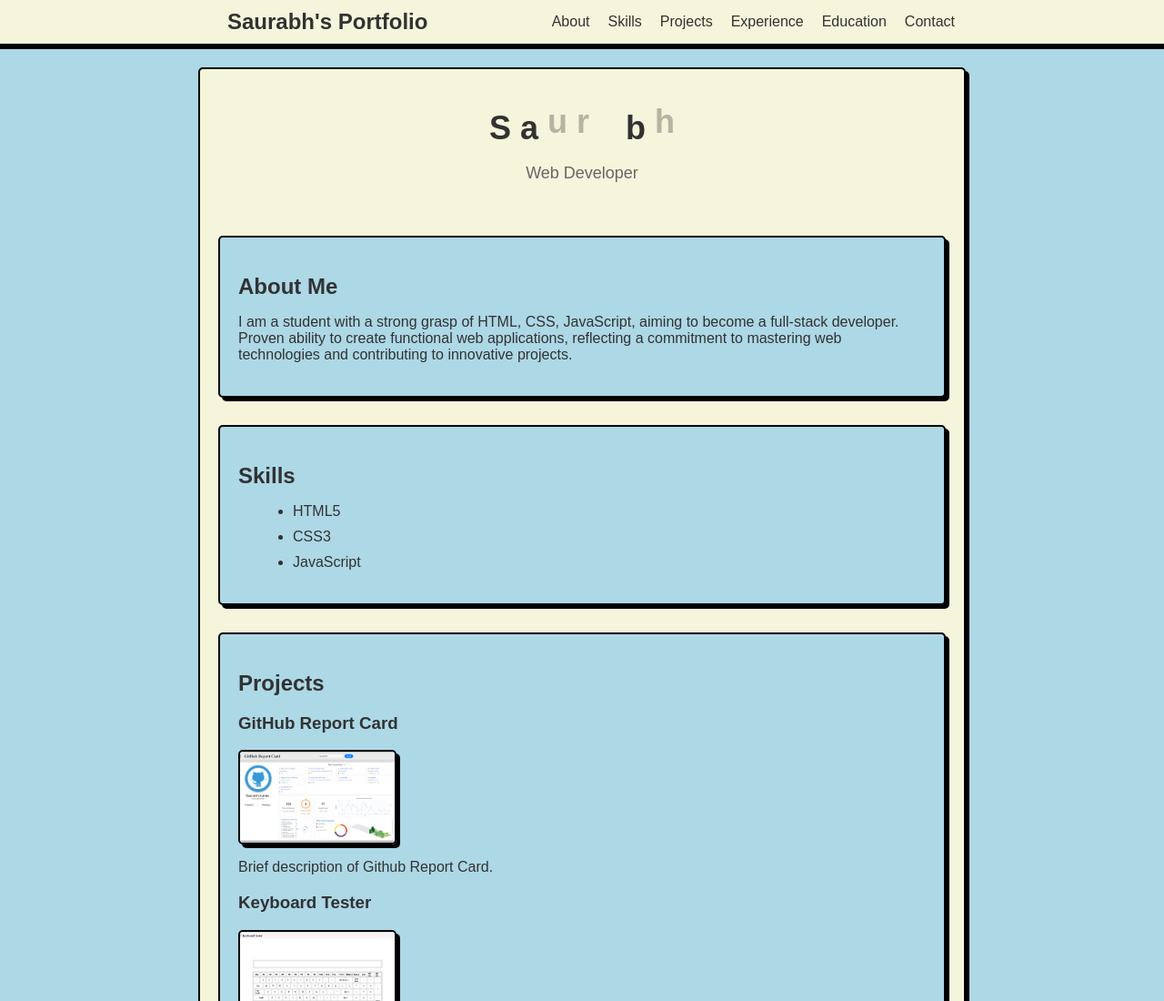
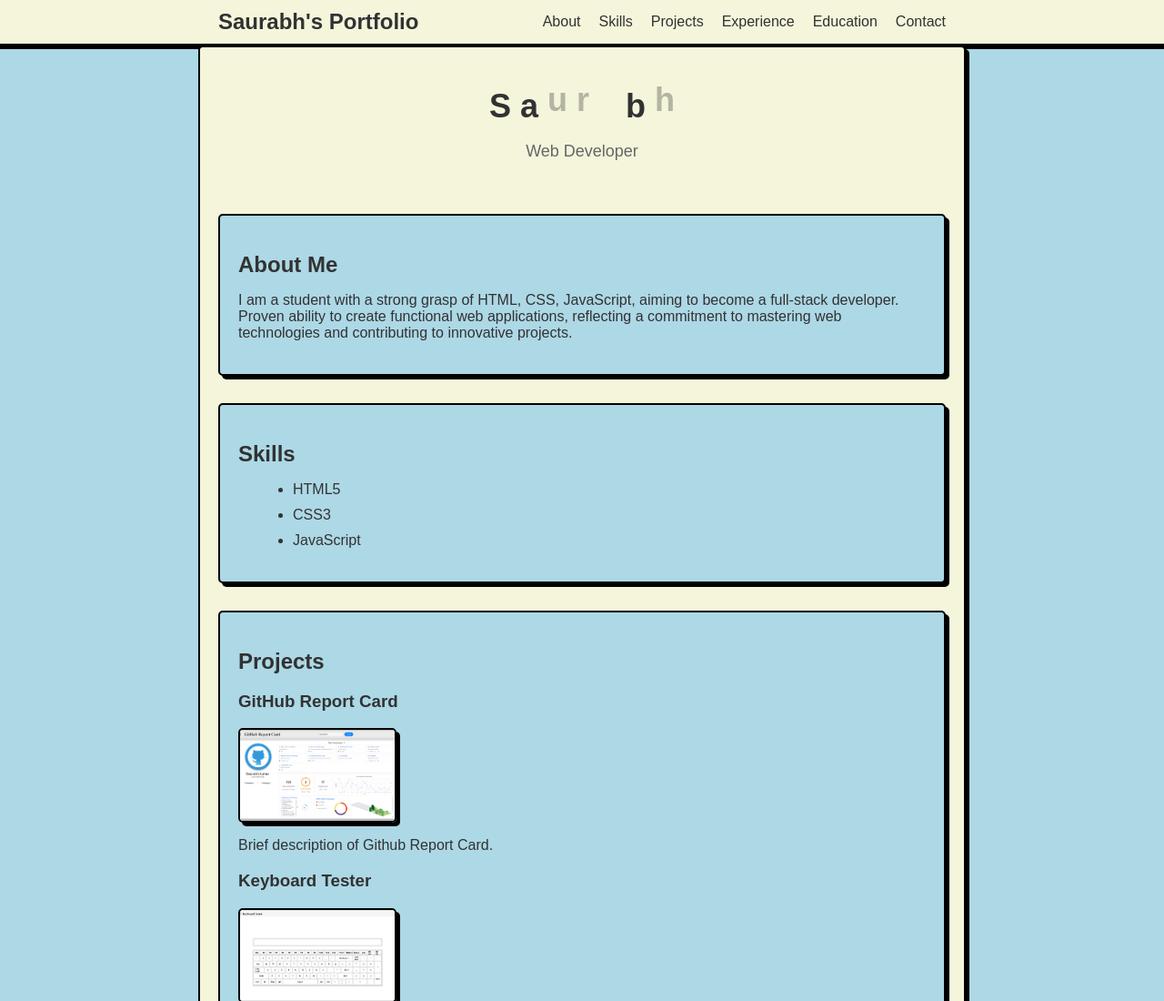
Before and after one commit to Saurabh209/About-me, a plain HTML site: page index.html in a window 1280 px wide. Shown: the top 1100 px of the page at 91% size. Drawn offline with Linux system fonts and the light colour scheme.

Commit message:
minor update

```diff
--- a/style.css
+++ b/style.css
@@ -61,8 +61,8 @@ a{
 
     /* Navigation Styles */
     nav {
-      width: 100%;
-      position: fixed;
+     /* width: 100%; */
+      /* position: fixed; */
       background-color: beige;
       color: #323232;
       padding: 10px;
@@ -121,9 +121,9 @@ a{
 
     /* Container Styles */
     .container {
-      z-index: -1;
+      /* z-index: -1;
       position: relative;
-      top: 74px;
+      top: 74px; */
       max-width: 800px;
       margin: 0 auto;
       padding: 20px;
```
